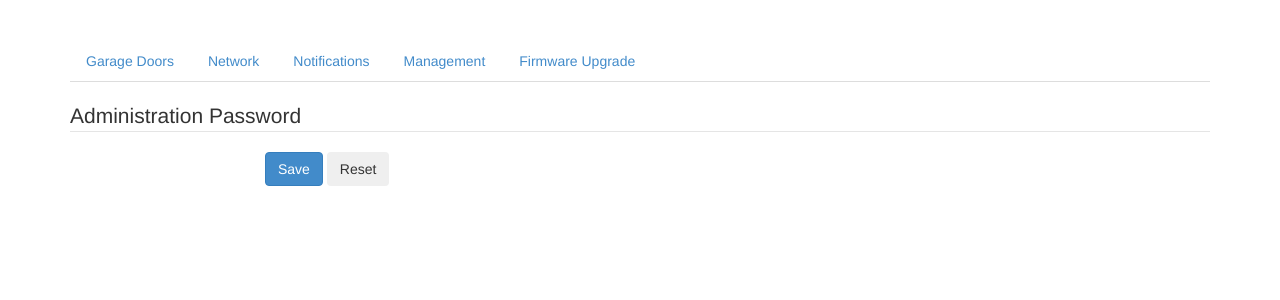
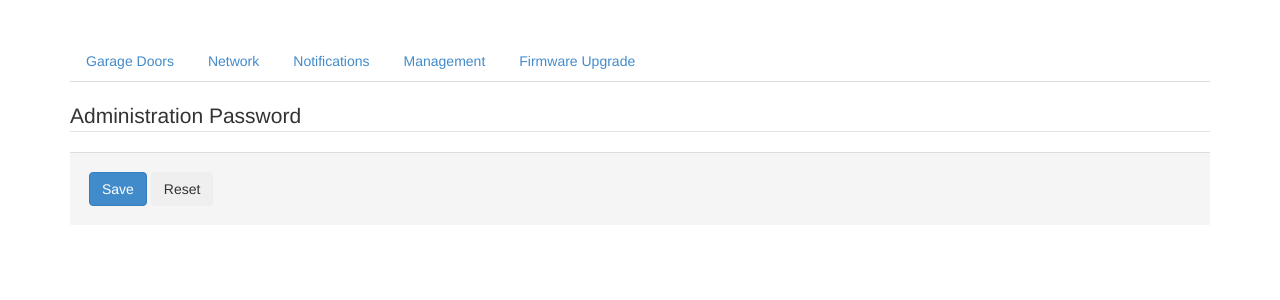
Before and after one commit to jarush/gom, a PHP site: page /templates/settings-management.php in a window 1280 px wide. Shown: the part 51-351 px from the top of the page. Run offline with PHP 8.4, Linux system fonts and the light colour scheme; data that the repository does not hold is empty.

Commit message:
Cleaned up form actions

```diff
--- a/web/public/css/style.css
+++ b/web/public/css/style.css
@@ -5,3 +5,10 @@
 .tab-body {
   padding-top: 19px;
 }
+
+.form-actions {
+  margin-bottom: 15px;
+  padding: 19px;
+  border-top: 1px solid #ddd;
+  background-color: #f5f5f5;
+}
--- a/web/templates/settings-management.php
+++ b/web/templates/settings-management.php
@@ -9,11 +9,9 @@ include 'settings-tabs.inc.php'
       <legend>Administration Password</legend>
     </fieldset>
 
-    <div class="form-group">
-      <div class="col-sm-offset-2 col-sm-10">
-        <button type="submit" class="btn btn-primary">Save</button>
-        <button type="reset" class="btn">Reset</button>
-      </div>
+    <div class="form-actions">
+      <button type="submit" class="btn btn-primary">Save</button>
+      <button type="reset" class="btn">Reset</button>
     </div>
   </form>
 </div>
```
Also changed, not shown: web/templates/settings-garagedoors.php (+4 -6 lines), web/templates/settings-network.php (+3 -5 lines), web/templates/settings-notifications.php (+3 -5 lines).
